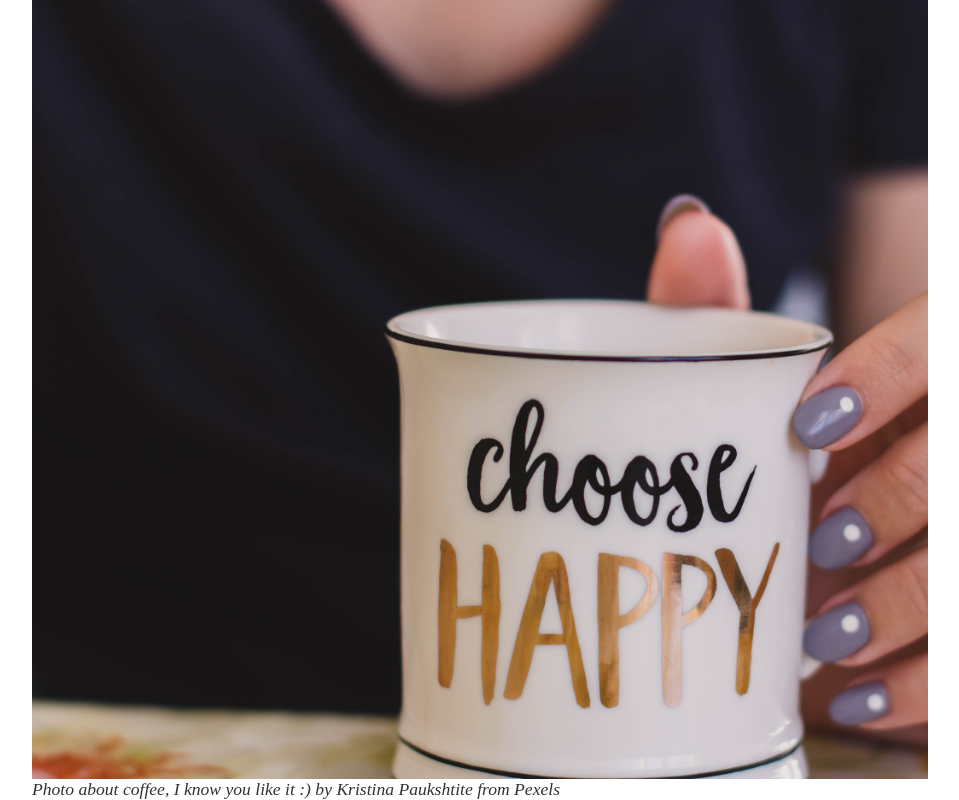
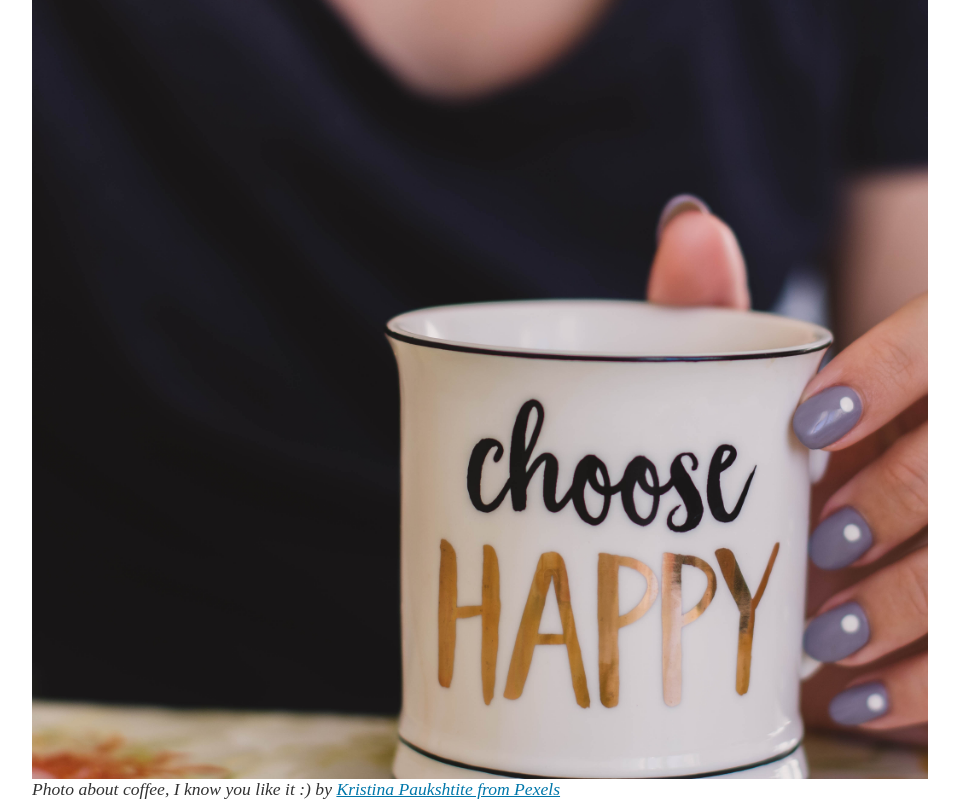
Before and after one commit to BenceBakos/BenceBakos.github.io, a plain HTML site: page index.html in a window 1280 px wide. Shown: the part 1361-2161 px from the top of the page, without its empty margins (160-1119 px from the left). Drawn offline with Linux system fonts and the light colour scheme.

```diff
--- a/index.html
+++ b/index.html
@@ -95,7 +95,9 @@
 					<img src="selective-focus-photography-of-person-touch-the-white-704813.jpg" alt="Coffee">
 					<figcaption>
 						Photo about coffee, I know you like it :)
-						by Kristina Paukshtite from Pexels</figcaption>
+						by
+						<a href="https://www.pexels.com/@kpaukshtite">
+							Kristina Paukshtite from Pexels</a></figcaption>
 				</figure>
 			</section>
 		</main>
```
